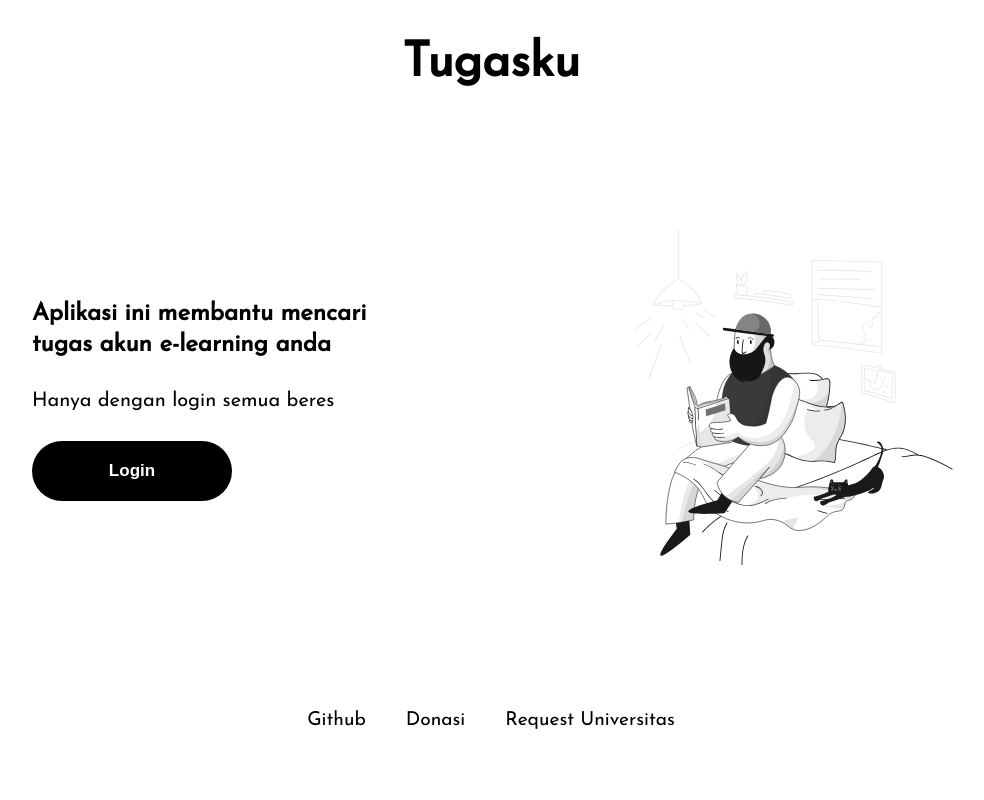
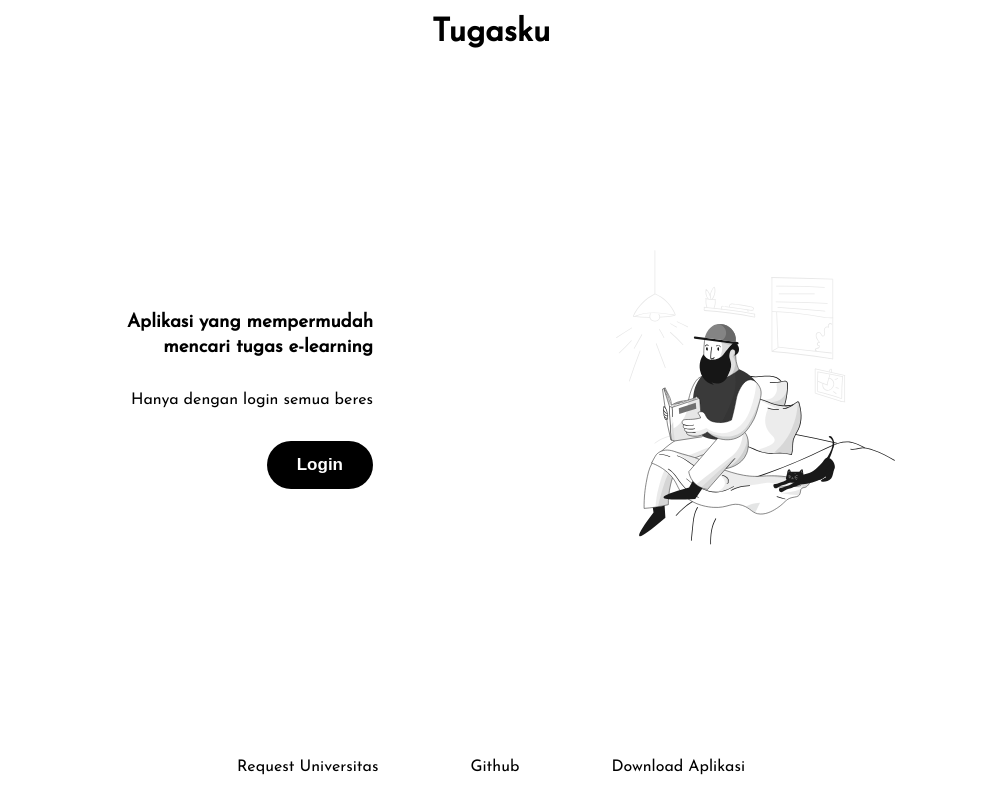
Before and after one commit to wahyunf354/tugasku, a Vue app: page / in a window 1280 px wide. Shown: the whole page, without its empty margins (149-1133 px from the left). Built offline with nearby package versions, Linux system fonts and the light colour scheme.

Commit message:
🧹 Restyle Landing and Login screen

```diff
--- /dev/null
+++ b/src/components/Footer.vue
@@ -0,0 +1,51 @@
+<template>
+  <footer>
+    <div class="footer__content">
+      <a target="_blank" href="https://instagram.com/akbar.ppt">Request Universitas</a>
+      <a target="_blank" href="#">Github</a>
+      <a target="_blank" href="https://worthtocode.wordpress.com/2020/11/10/tugasku/">Download Aplikasi</a>
+    </div>
+  </footer>
+</template>
+
+<style scoped>
+footer {
+  width: 100%;
+  height: 10%;
+}
+
+.footer__content {
+  margin: auto;
+  height: 100%;
+  display: flex;
+  max-width: 600px;
+}
+
+.footer__content a {
+  color: black;
+  margin: auto;
+  font-size: 1rem;
+  text-decoration: none;
+}
+
+.footer__content a:hover {
+  border-bottom: 1px solid black;
+}
+
+@media screen and (max-width: 600px) {
+  .footer__content {
+    display: block;
+    text-align: center;
+  }
+
+  .footer__content a {
+    width: 100%;
+    display: block;
+    padding: 20px 0;
+  }
+
+  .footer__content a:hover {
+    border: none;
+  }
+}
+</style>
--- /dev/null
+++ b/src/components/Navbar.vue
@@ -0,0 +1,31 @@
+<template>
+  <nav>
+    <div class="nav__content">
+      <router-link to="/"><h1>Tugasku</h1></router-link>
+    </div>
+  </nav>
+</template>
+
+<style scoped>
+nav {
+  width: 100%;
+  height: 10%;
+}
+
+.nav__content {
+  margin: auto;
+  height: 100%;
+  display: flex;
+  max-width: 600px;
+}
+
+.nav__content a {
+  color: black;
+  margin: auto;
+  text-decoration: none;
+}
+
+.nav__content h1 {
+  font-size: 2rem;
+}
+</style>
--- a/src/views/Landing.vue
+++ b/src/views/Landing.vue
@@ -1,14 +1,10 @@
 <template>
-  <div class="container">
-    <div class="navbar">
-      <div class="navbar__title">
-        <h1>Tugasku</h1>
-      </div>
-    </div>
+  <div class="base-layout">
+    <Navbar/>
     <div class="body">
       <div class="body__wrapper">
         <div class="body__wrapper__content">
-          <h2>Aplikasi ini membantu mencari<br>tugas akun e-learning anda</h2>
+          <h3>Aplikasi yang mempermudah mencari tugas e-learning</h3>
           <p>Hanya dengan login semua beres</p>
           <router-link to="/login">
             <button>Login</button>
@@ -19,43 +15,25 @@
         <img src="../assets/pixeltrue-sleeping.svg" alt="">
       </div>
     </div>
-    <div class="footer">
-      <div class="footer__content">
-        <router-link to="/">Github</router-link>
-        <router-link to="/">Donasi</router-link>
-        <router-link to="/">Request Universitas</router-link>
-      </div>
-    </div>
+    <Footer/>
   </div>
 </template>
 
 <script>
-export default {}
+import Navbar from "@/components/Navbar";
+import Footer from "@/components/Footer";
+
+export default {
+  components: {Footer, Navbar}
+}
 </script>
 
 <style scoped>
-.container {
+.base-layout {
   margin: auto;
   height: 100vh;
   display: flex;
   flex-direction: column;
-}
-
-.navbar, .footer {
-  width: 100%;
-  height: 180px;
-  padding: 20px 0;
-  text-align: center;
-}
-
-.navbar__title {
-  margin: auto;
-  padding: 20px;
-}
-
-.navbar__title h1 {
-  margin: auto;
-  font-size: 3rem;
 }
 
 .body {
@@ -71,31 +49,30 @@ export default {}
 }
 
 .body__wrapper {
-  text-align: left;
-  padding-right: 5%;
+  display: flex;
+  text-align: right;
+  padding-right: 10%;
 }
 
 .body__wrapper__content {
-  max-width: 400px;
+  line-height: 1.3;
+  text-align: right;
+  max-width: 300px;
   margin: 0 0 0 auto;
 }
 
-.body__wrapper__content h2 {
-  line-height: 1.3;
-}
-
 .body__wrapper__content p {
-  font-size: 20px;
   margin: 30px 0;
 }
 
 .body__wrapper__content button {
-  width: 200px;
   border: none;
   font-size: 17px;
   color: white;
   cursor: pointer;
-  padding: 20px;
+  margin: 0 auto;
+  padding: 14px 30px;
+  text-align: center;
   font-weight: bold;
   background: black;
   border-radius: 30px;
@@ -107,40 +84,33 @@ export default {}
 }
 
 .body__hero img {
-  width: 80%;
+  width: 70%;
 }
 
-.footer {
-  width: 100%;
-  height: 180px;
-  padding: 20px 0;
-  text-align: center;
-}
-
-.footer__content {
-  margin: auto;
-  padding: 20px;
-  text-align: center;
-}
-
-.footer__content a {
-  color: black;
-  font-size: 1.2rem;
-  margin: 0 20px;
-  text-decoration: none;
-}
-
-.footer__content a:hover {
-  border-bottom: 1px solid black;
-}
-
-@media screen and (max-width: 900px) {
+@media screen and (max-width: 800px) {
   .body__wrapper {
-    padding: 50px;
+    padding: 0;
     max-width: 100%;
   }
 
+  .body__wrapper__content {
+    max-width: 400px;
+    text-align: center;
+  }
+
+  .body__hero img {
+    width: 100%;
+  }
+}
+
+@media screen and (max-width: 600px) {
+  .body {
+    padding: 0;
+  }
+
   .body__hero {
+    max-width: 0;
+    display: none;
   }
 }
 </style>
--- a/src/views/Login.vue
+++ b/src/views/Login.vue
@@ -1,10 +1,11 @@
 <template>
   <div class="base-layout">
+    <Navbar/>
+    <div class="content">
       <form @submit.prevent="submitHandler">
-      <h1>Tugasku</h1>
         <h2>Login dengan akun<br>e-learning mu</h2>
 
-      <div class="container">
+        <div class="form__container">
           <label>Universitas
             <select v-model="endpoint" required>
               <option disabled value="">Pilih Universitas</option>
@@ -17,13 +18,13 @@
           </label>
         </div>
 
-      <div class="container">
+        <div class="form__container">
           <label>Username
             <input v-model="username" type="text" placeholder="Username" required/>
           </label>
         </div>
 
-      <div class="container">
+        <div class="form__container">
           <label>Password
             <input v-model="password" type="password" placeholder="*******" required/>
           </label>
@@ -32,14 +33,19 @@
         <button>Login</button>
       </form>
     </div>
+    <Footer/>
+  </div>
 </template>
 
 <script>
 import {onMounted, ref} from 'vue';
 import loginHandler from "@/composables/loginHandler";
 import elearningHandler from "@/composables/elearningHandler";
+import Footer from "@/components/Footer";
+import Navbar from "@/components/Navbar";
 
 export default {
+  components: {Navbar, Footer},
   setup() {
     const {hasLoginCredentials} = loginHandler();
     const {getElearning, elearningList} = elearningHandler();
@@ -73,34 +79,36 @@ export default {
 
 <style scoped>
 .base-layout {
-  max-width: 500px;
   height: 100vh;
   display: flex;
   margin: auto;
-  align-items: stretch;
-  flex-wrap: wrap;
+  flex-direction: column;
+}
+
+.content {
+  height: 100%;
+  margin: auto;
+  display: flex;
 }
 
 form {
   margin: auto;
-  width: 100%;
+  max-width: 500px;
   display: flex;
   flex-wrap: wrap;
-  justify-content: space-between;
 }
 
-.container {
+form h2 {
   width: 100%;
-  position: relative;
-  margin: 14px 0;
+  color: #333333;
+  margin-bottom: 35px;
+  line-height: 1.3;
 }
 
-h2 {
+.form__container {
   width: 100%;
-  color: #333333;
-  padding: 35px 0;
-  line-height: 1.3;
-  font-weight: unset;
+  margin: 14px 0;
+  position: relative;
 }
 
 label {
@@ -134,7 +142,7 @@ button {
   margin-top: 20px;
   font-weight: bold;
   background: black;
-  padding: 20px 0;
+  padding: 15px 0;
   border-radius: 30px;
 }
 
@@ -142,4 +150,15 @@ button:hover {
   background: #dbdbdb;
   color: black;
 }
+
+@media screen and (max-width: 600px) {
+  form {
+    max-width: 100%;
+    padding: 30px;
+  }
+
+  form h2 {
+    font-size: 1rem;
+  }
+}
 </style>
```
Also changed, not shown: src/views/Home.vue (+2 -7 lines). Lines whose indentation alone changed are shown as unchanged.
